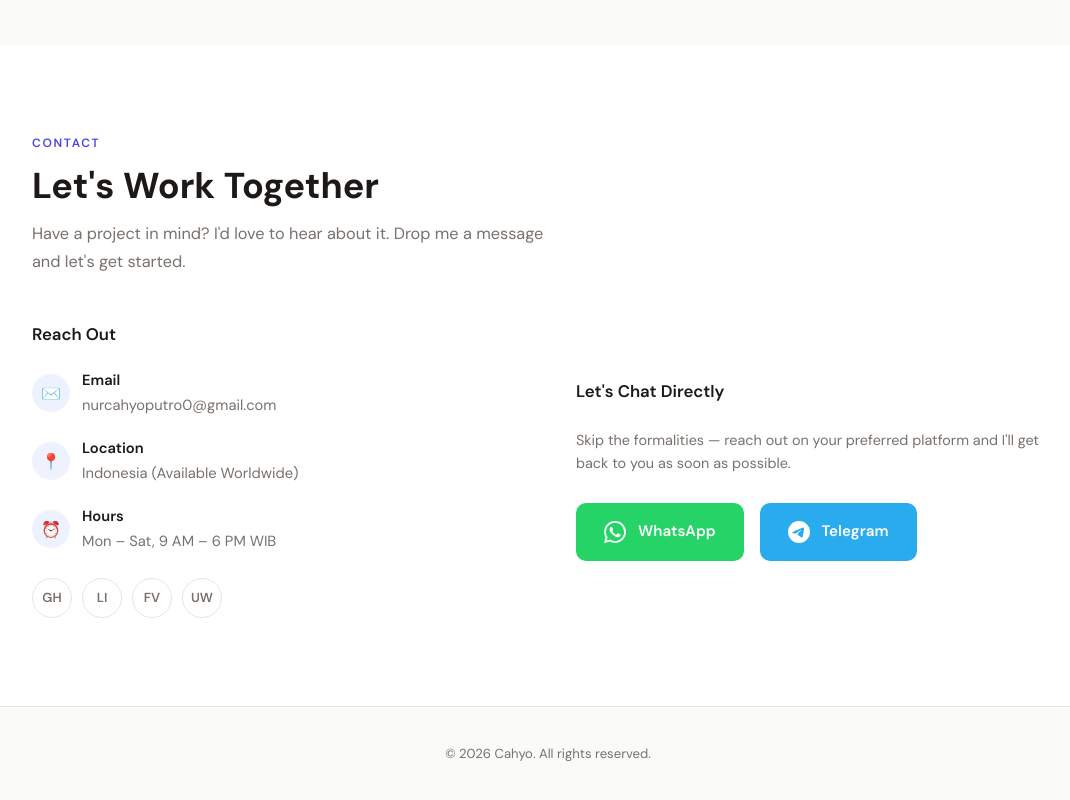
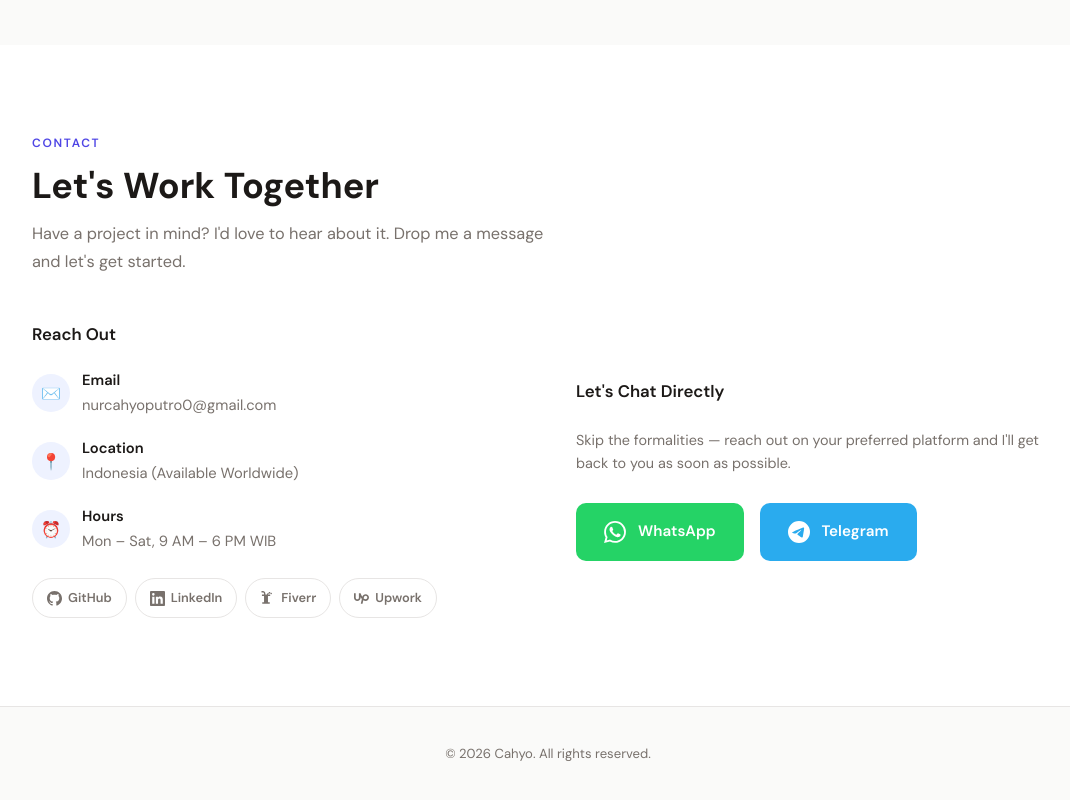
Before and after one commit to cahyo0118/portfolio, a plain HTML site: page portfolio.html in a window 1280 px wide. Shown: the part 3853-4653 px from the top of the page, without its empty margins (92-1162 px from the left). Drawn offline with Linux system fonts and the light colour scheme.

Commit message:
Update social links in contact section with icons and improved styling

```diff
--- a/portfolio.html
+++ b/portfolio.html
@@ -389,12 +389,14 @@
       width: 38px; height: 38px; border-radius: 50%; background: var(--accent-soft);
       display: flex; align-items: center; justify-content: center; font-size: 1rem; flex-shrink: 0;
     }
-    .contact-socials { display: flex; gap: 10px; margin-top: 24px; }
+    .contact-socials { display: flex; gap: 8px; margin-top: 24px; flex-wrap: wrap; }
     .social-link {
-      width: 40px; height: 40px; border-radius: 50%; border: 1px solid var(--border);
-      display: flex; align-items: center; justify-content: center;
-      transition: all var(--transition); font-size: .82rem; font-weight: 600; color: var(--text-secondary);
+      display: inline-flex; align-items: center; gap: 6px;
+      padding: 8px 14px; border-radius: 100px; border: 1px solid var(--border);
+      font-size: .8rem; font-weight: 600; color: var(--text-secondary);
+      transition: all var(--transition);
     }
+    .social-link svg { width: 15px; height: 15px; fill: currentColor; flex-shrink: 0; }
     .social-link:hover { border-color: var(--accent); color: var(--accent); background: var(--accent-soft); }
     .contact-cta-area { display: flex; flex-direction: column; gap: 20px; justify-content: center; }
     .contact-cta-area h3 { font-size: 1.05rem; font-weight: 600; margin-bottom: 4px; }
@@ -899,10 +901,10 @@
           </div>
         </div>
         <div class="contact-socials">
-          <a href="#" class="social-link" title="GitHub">GH</a>
-          <a href="#" class="social-link" title="LinkedIn">LI</a>
-          <a href="#" class="social-link" title="Fiverr">FV</a>
-          <a href="#" class="social-link" title="Upwork">UW</a>
+          <a href="#" class="social-link" title="GitHub" target="_blank" rel="noopener"><svg viewBox="0 0 24 24"><path d="M12 0C5.37 0 0 5.37 0 12c0 5.3 3.438 9.8 8.205 11.385.6.113.82-.258.82-.577 0-.285-.01-1.04-.015-2.04-3.338.724-4.042-1.61-4.042-1.61-.546-1.385-1.335-1.755-1.335-1.755-1.087-.744.084-.729.084-.729 1.205.084 1.838 1.236 1.838 1.236 1.07 1.835 2.809 1.305 3.495.998.108-.776.417-1.305.76-1.605-2.665-.3-5.466-1.332-5.466-5.93 0-1.31.465-2.38 1.235-3.22-.135-.303-.54-1.523.105-3.176 0 0 1.005-.322 3.3 1.23.96-.267 1.98-.399 3-.405 1.02.006 2.04.138 3 .405 2.28-1.552 3.285-1.23 3.285-1.23.645 1.653.24 2.873.12 3.176.765.84 1.23 1.91 1.23 3.22 0 4.61-2.805 5.625-5.475 5.92.42.36.81 1.096.81 2.22 0 1.606-.015 2.896-.015 3.286 0 .315.21.69.825.57C20.565 21.795 24 17.295 24 12c0-6.63-5.37-12-12-12z"/></svg>GitHub</a>
+          <a href="#" class="social-link" title="LinkedIn" target="_blank" rel="noopener"><svg viewBox="0 0 24 24"><path d="M20.447 20.452h-3.554v-5.569c0-1.328-.027-3.037-1.852-3.037-1.853 0-2.136 1.445-2.136 2.939v5.667H9.351V9h3.414v1.561h.046c.477-.9 1.637-1.85 3.37-1.85 3.601 0 4.267 2.37 4.267 5.455v6.286zM5.337 7.433a2.062 2.062 0 01-2.063-2.065 2.064 2.064 0 112.063 2.065zm1.782 13.019H3.555V9h3.564v11.452zM22.225 0H1.771C.792 0 0 .774 0 1.729v20.542C0 23.227.792 24 1.771 24h20.451C23.2 24 24 23.227 24 22.271V1.729C24 .774 23.2 0 22.222 0h.003z"/></svg>LinkedIn</a>
+          <a href="#" class="social-link" title="Fiverr" target="_blank" rel="noopener"><svg viewBox="0 0 24 24"><path d="M14.153 2.832c-1.592 0-2.883 1.26-2.957 2.839h-2.6V3.91C8.596 1.777 6.808 0 4.613 0H2.4v2.4h2.213c.979 0 1.782.771 1.836 1.74v1.531H3.601c-.247 0-.452.18-.488.415l-.004.069v1.916h3.34v9.929H3.6v2.4h12v-2.4h-2.849V8.07h3.553V5.671h-3.553c.075-.98.887-1.748 1.879-1.748h1.767l.005-2.399h-1.773c-.16 0-.318.006-.475.018v-.018zm3.773 2.291a1.2 1.2 0 100-2.4 1.2 1.2 0 000 2.4z"/></svg>Fiverr</a>
+          <a href="#" class="social-link" title="Upwork" target="_blank" rel="noopener"><svg viewBox="0 0 24 24"><path d="M18.561 13.158c-1.102 0-2.135-.467-3.074-1.227l.228-1.076.008-.042c.207-1.143.849-3.06 2.839-3.06 1.492 0 2.703 1.212 2.703 2.703-.001 1.489-1.212 2.702-2.704 2.702zm0-8.14c-2.539 0-4.51 1.649-5.31 4.366-1.22-1.834-2.148-4.036-2.687-5.892H7.828v7.112c-.002 1.406-1.141 2.546-2.547 2.548-1.405-.002-2.543-1.143-2.545-2.548V3.492H0v7.112c0 2.914 2.37 5.303 5.281 5.303 2.913 0 5.283-2.389 5.283-5.303v-1.19c.529 1.107 1.182 2.229 1.974 3.221l-1.673 7.873h2.797l1.213-5.71c1.063.679 2.285 1.109 3.686 1.109 3 0 5.439-2.452 5.439-5.45 0-3-2.439-5.439-5.439-5.439z"/></svg>Upwork</a>
         </div>
       </div>
       <div class="contact-cta-area">
```
